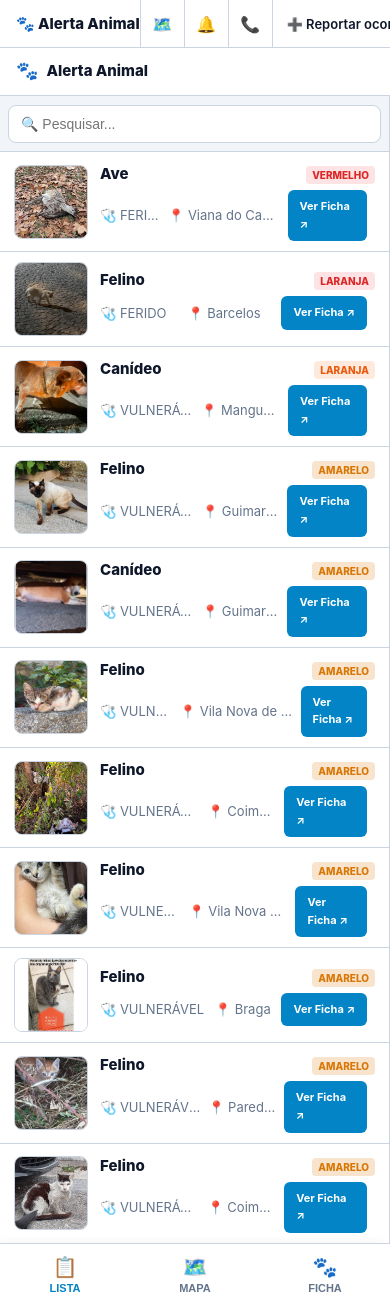
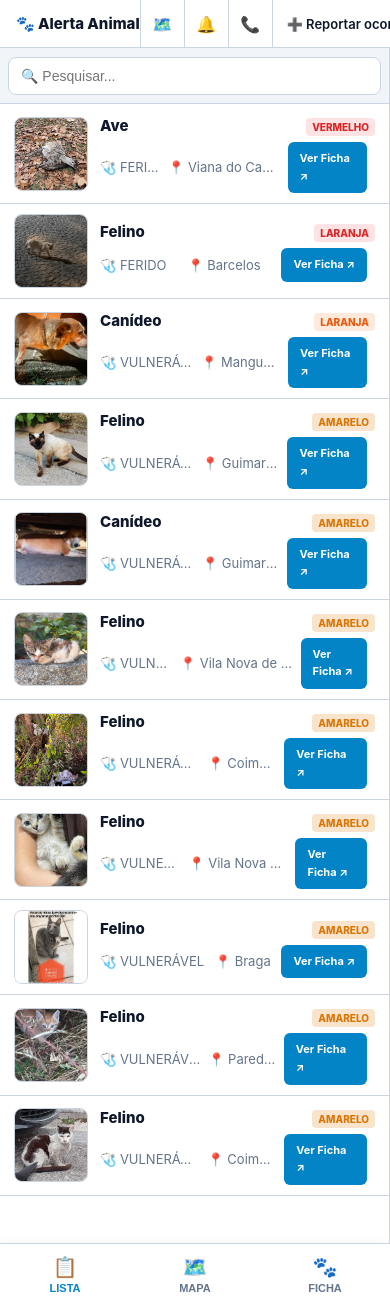
Before and after one commit to ajudaanimal/alerta, a Jekyll site: the page built from index.html, in a window 390 px wide. Built offline with Jekyll 4.4.1, drawn with Linux system fonts in a browser that asks for light colours.

Commit message:
Refactor layout and styles for improved responsiveness

```diff
--- a/index.html
+++ b/index.html
@@ -11,52 +11,11 @@
 <style>
   {% include styles.css %}
 
-  :root {
-    --left-width: 1fr;
-    --center-width: 1fr;
-    --right-width: 1fr;
-  }
-
-  /* Site Header Restored */
-  .app-site-header {
-    height: 48px;
-    background: var(--card-bg);
-    border-bottom: 1px solid var(--border-color);
-    display: flex;
-    align-items: center;
-    justify-content: space-between;
-    padding: 0 16px;
-    flex-shrink: 0;
-    box-sizing: border-box;
-    z-index: 100;
-  }
-  .site-header-left {
-    display: flex;
-    align-items: center;
-    gap: 8px;
-    min-width: 0;
-  }
-  .site-header-subtitle {
-    font-size: 12px;
-    color: var(--text-muted);
-    border-left: 1px solid var(--border-color);
-    padding-left: 10px;
-    margin-left: 5px;
-    white-space: nowrap;
-    overflow: hidden;
-    text-overflow: ellipsis;
-  }
-  @media (max-width: 768px) {
-    .site-header-subtitle {
-      display: none;
-    }
-  }
-
-  /* App Layout Wrapper - Exactly 1/3 Columns by Default */
+  /* Optimized Layout: Fixed side panels with a massive, dominant map in the center */
   .app-layout-wrapper {
     display: grid;
-    grid-template-columns: var(--left-width) var(--center-width) var(--right-width);
-    height: calc(100% - 48px);
+    grid-template-columns: 320px 1fr 360px;
+    height: 100%;
     width: 100%;
     background: var(--bg-main);
     box-sizing: border-box;
@@ -66,15 +25,11 @@
   }
 
   .app-layout-wrapper.hide-left {
-    --left-width: 44px;
-    --center-width: 1fr;
-    --right-width: 1fr;
+    grid-template-columns: 44px 1fr 360px;
   }
 
   .app-layout-wrapper.hide-right {
-    --right-width: 44px;
-    --left-width: 1fr;
-    --center-width: 1fr;
+    grid-template-columns: 320px 1fr 44px;
   }
 
   /* Ajuste preciso para os filtros superiores do mapa */
@@ -124,7 +79,7 @@
   .map-list-wrapper.gallery-mode .map-card-item {
     flex-direction: column;
     align-items: stretch;
-    padding: 8px;
+    padding: 6px;
     border: 1px solid var(--border-color);
     border-radius: 8px;
     background: var(--card-bg);
@@ -132,7 +87,7 @@
   }
   .map-list-wrapper.gallery-mode .map-card-img {
     width: 100%;
-    height: 95px;
+    height: 85px;
     border-radius: 6px;
   }
   .map-list-wrapper.gallery-mode .map-card-body {
@@ -140,20 +95,21 @@
     margin-top: 2px;
   }
   .map-list-wrapper.gallery-mode .map-card-title {
-    font-size: 13px;
+    font-size: 12px;
   }
   .map-list-wrapper.gallery-mode .map-card-details-row {
-    font-size: 11px;
+    font-size: 10px;
     flex-direction: column;
     align-items: flex-start;
-    gap: 4px;
+    gap: 3px;
   }
   .map-list-wrapper.gallery-mode .btn-open-ficha {
     width: 100%;
     text-align: center;
     margin-right: 0 !important;
-    padding: 4px 6px !important;
+    padding: 3px 4px !important;
     box-sizing: border-box;
+    font-size: 10px;
   }
 </style>
 
@@ -184,15 +140,6 @@
 {% endfor %}
 
 {% assign sorted_scored = scored_posts | sort %}
-
-<!-- Restored Site Header -->
-<header class="app-site-header">
-  <div class="site-header-left">
-    <span style="font-size: 18px;">🐾</span>
-    <h1 style="font-size: 15px; font-weight: 800; margin: 0; color: var(--text-main); white-space: nowrap;">Alerta Animal</h1>
-    <span class="site-header-subtitle">Plataforma de monitorização e alerta de ocorrências de animais</span>
-  </div>
-</header>
 
 <div class="app-layout-wrapper mobile-view-list" id="appLayoutWrapper">
 
```
Also changed, not shown: other parts of index.html (+1 -1 lines).
